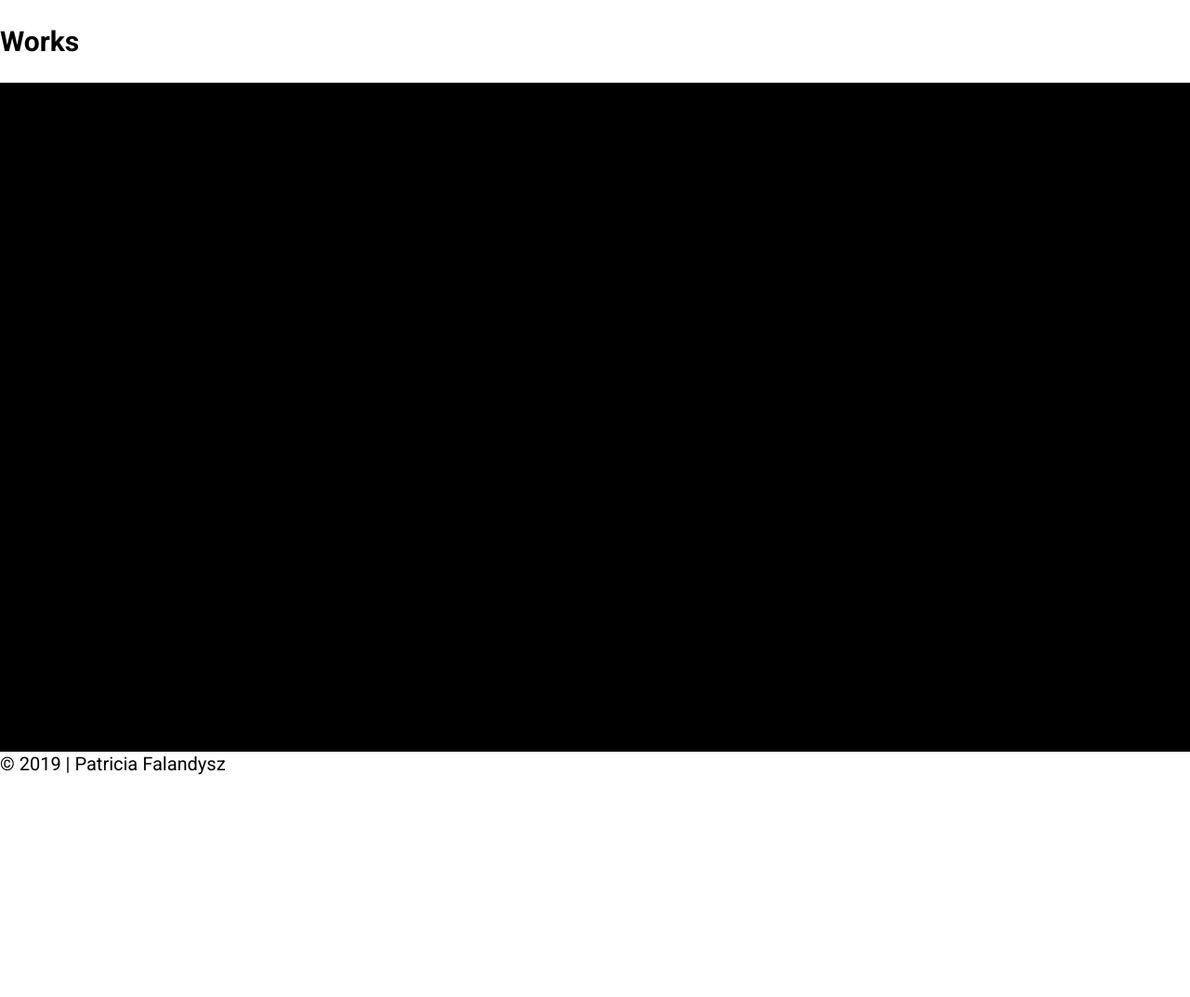
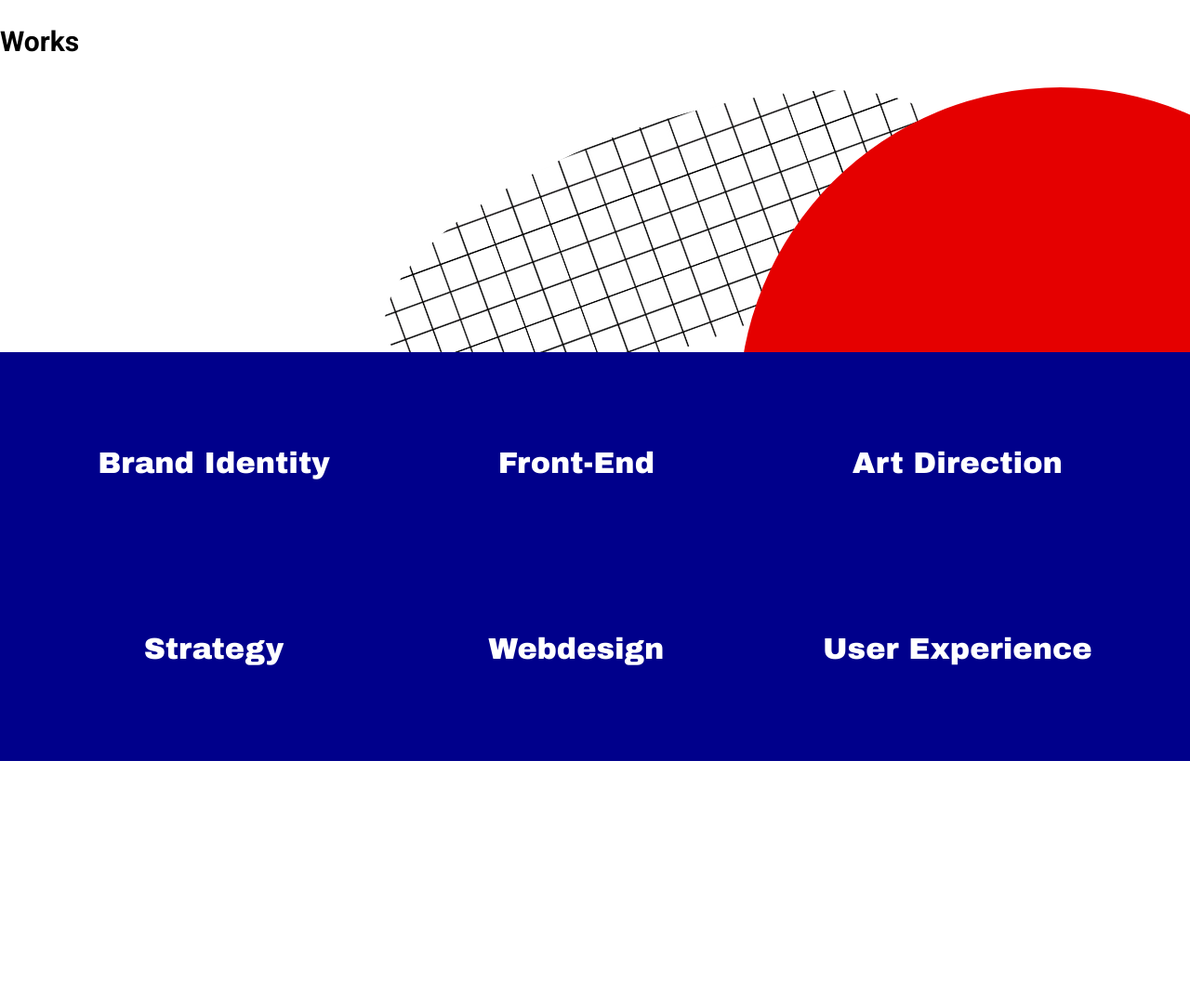
Before and after one commit to patti01/portfolio-project, a Gatsby site: page / in a window 1280 px wide. Shown: the part 920-1993 px from the top of the page at 93% size. Before the commit the page ends 1755 px from the top, so only its background shows below. Built offline with nearby package versions, Linux system fonts and the light colour scheme; Gatsby itself is replaced by a stand-in of ours.

Commit message:
section added with svg and wave

```diff
--- a/src/components/Header.css
+++ b/src/components/Header.css
@@ -69,6 +69,33 @@
     color: #0000CD;
 }
 
+.bouncingLetter {
+    transition: 1s;
+}
+.bouncingLetter:hover {
+    animation: bounceAnimation 0.4s infinite;
+    -webkit-animation: bounceAnimation 0.4s infinite;
+}
+
+
+@keyframes bounceAnimation {
+    0% {
+      -webkit-transform: translateY(0px);
+      transform: translateY(0px);
+    }
+
+    50% {
+      -webkit-transform: translateY(-8px);
+      transform: translateY(-8px);
+    }
+
+    100% {
+      -webkit-transform: translateY(0px);
+      transform: translateY(0px);
+    }
+  }
+
+
 @media (max-width: 640px) {
     .Header {
         padding: 15px 10px;
--- /dev/null
+++ b/src/components/Section.css
@@ -0,0 +1,45 @@
+.SectionSkills {
+    display: grid;
+    grid-template-columns: repeat(3, auto);
+    align-items: center;
+    justify-items: center;
+    padding: 20px 20px;
+    height: 400px;
+    text-align: center;
+    z-index: 4;
+}
+
+.SectionSkills p {
+    color: white;
+    font-family: 'Archivo Black', sans-serif;
+    font-size: 32px;
+    transition: 0.8s;
+    transition-timing-function: ease-in-out;
+}
+
+.SectionSkills p:hover {
+    font-size: 60px;
+    color: white;
+}
+
+#quadri {
+    position: absolute;
+    object-fit: cover;
+    -webkit-clip-path: ellipse(46% 24% at 48% 48%);
+    clip-path: ellipse(46% 24% at 48% 48%);
+    z-index: -2;
+    right: 200px;
+    top: -80px;
+    height: 500px;
+    transform: rotate(-20deg);
+}
+
+@media (max-width: 720px) {
+    .SectionSkills {
+    grid-template-columns: 1fr;
+    padding: 60px 20px;
+    }
+    .SectionSkills p:hover {
+        font-size: 32px;
+    }
+}
--- a/src/components/Section.js
+++ b/src/components/Section.js
@@ -1,27 +1,52 @@
 import React from 'react'
 import styled from 'styled-components'
+import './Section.css'
+import Wave from './Wave';
 
 const SectionGroup = styled.div`
-    background: black;
-    height: 720px;
+    background: white;
+    position: relative;
+    z-index: 5;
+    overflow: hidden;
 `
 
 const SectionTitleGroup = styled.div`
+    z-index: 5;
 `
 
 const SectionTitle = styled.h3`
 `
 
-const SectionText = styled.p`
+const SectionText = styled.div`
+    background: #00008B;
+    z-index: 5;
+`
+
+const WaveBottom = styled.div`
+    transform: rotate(180deg);
 `
 
 const Section = props => (
-    <SectionGroup image ={props.image}>
-        <SectionTitleGroup>
-            <SectionTitle>{props.title}</SectionTitle>
-            <SectionText>{props.text}</SectionText>
-        </SectionTitleGroup>
-    </SectionGroup>
+        <SectionGroup image ={props.image}>
+            <img src={require('../images/quadri.jpeg')} id="quadri" alt="quadri"/>
+            <svg id="circleRed" xmlns="http://www.w3.org/2000/svg" width="500" height="500">
+                <circle fill="#E50000" cx="350.674" cy="351.169" r="346.067"/>
+            </svg>
+            <Wave />
+            <SectionTitleGroup>
+                {/*<SectionTitle>{props.title}</SectionTitle>
+                <SectionText>{props.text}</SectionText>*/}
+                <SectionText className="SectionSkills">
+                <p data-text="Brand Identity">Brand Identity</p>
+                <p data-text="Front-End">Front-End</p>
+                <p data-text="Art Direction">Art Direction</p>
+                <p data-text="Strategy">Strategy</p>
+                <p data-text="Webdesign">Webdesign</p>
+                <p data-text="User Experience">User Experience</p>
+                </SectionText>
+            </SectionTitleGroup>
+            <WaveBottom><Wave /></WaveBottom>
+        </SectionGroup>
 )
 
 export default Section
--- /dev/null
+++ b/src/components/Wave.css
@@ -0,0 +1,23 @@
+#wave {
+    position: relative;
+    bottom: -40px;
+    z-index: 6;
+}
+
+#circleRed {
+    position: absolute;
+    z-index: -1;
+    right: -10px;
+}
+
+@media (max-width: 720px) {
+    #wave {
+        bottom: -20px;
+    }
+
+    #circleRed {
+        width: 700px;
+        height: 700px;
+        right: 50px;
+    }
+}
--- /dev/null
+++ b/src/components/Wave.js
@@ -0,0 +1,21 @@
+import React from 'react'
+import './Wave.css'
+
+
+const Wave = () => (
+    <svg id="wave" xmlns="http://www.w3.org/2000/svg" viewBox="0 0 1440 320">
+        <path fill="#00008b" fill-opacity="1">
+            <animate repeatCount="indefinite" fill="freeze" attributeName="d" dur="10s"
+            values="M0,192L48,192C96,192,192,192,288,202.7C384,213,480,235,576,213.3C672,192,768,128,864,96C960,64,1056,64,1152,69.3C1248,75,1344,85,1392,90.7L1440,96L1440,320L1392,320C1344,320,1248,320,1152,320C1056,320,960,320,864,320C768,320,672,320,576,320C480,320,384,320,288,320C192,320,96,320,48,320L0,320Z;
+
+            M0,192L48,181.3C96,171,192,149,288,128C384,107,480,85,576,80C672,75,768,85,864,85.3C960,85,1056,75,1152,96C1248,117,1344,171,1392,197.3L1440,224L1440,320L1392,320C1344,320,1248,320,1152,320C1056,320,960,320,864,320C768,320,672,320,576,320C480,320,384,320,288,320C192,320,96,320,48,320L0,320Z;
+
+            M0,32L48,64C96,96,192,160,288,208C384,256,480,288,576,282.7C672,277,768,235,864,186.7C960,139,1056,85,1152,80C1248,75,1344,117,1392,138.7L1440,160L1440,320L1392,320C1344,320,1248,320,1152,320C1056,320,960,320,864,320C768,320,672,320,576,320C480,320,384,320,288,320C192,320,96,320,48,320L0,320Z;
+
+            M0,224L48,208C96,192,192,160,288,170.7C384,181,480,235,576,245.3C672,256,768,224,864,202.7C960,181,1056,171,1152,165.3C1248,160,1344,160,1392,160L1440,160L1440,320L1392,320C1344,320,1248,320,1152,320C1056,320,960,320,864,320C768,320,672,320,576,320C480,320,384,320,288,320C192,320,96,320,48,320L0,320Z
+            " />
+        </path>
+    </svg>
+)
+
+export default Wave
--- a/src/components/header.js
+++ b/src/components/header.js
@@ -33,8 +33,8 @@
             <Link to="/"><img src={require('../images/logo-bauhaus-black.png')} width="30"/></Link>
           </div>
           <div className="HeaderNav">
-            <Link to="/works" className="menu-item">Works</Link>
-            <Link to="/playground" className="menu-item">Playground</Link>
+            <Link to="/works" className="menu-item"><div className="bouncingLetter"><span>W</span><span>o</span><span>r</span><span>k</span><span>s</span></div></Link>
+            <Link to="/playground" className="menu-item"><div className="bouncingLetter"><span>P</span><span>l</span><span>a</span><span>y</span><span>g</span><span>r</span><span>o</span><span>u</span><span>n</span><span>d</span></div></Link>
             <Link to="/contact"><button>Contact</button></Link>
           </div>
         </div>
--- a/src/components/seo.js
+++ b/src/components/seo.js
@@ -18,7 +18,6 @@
           siteMetadata {
             title
             description
-            author
           }
         }
       }
```
Also changed, not shown: src/pages/404.css (added, +9 -0 lines), src/pages/404.js (+6 -3 lines), src/images/gatsby-astronaut.png (deleted), src/images/gatsby-icon.png (deleted), src/images/quadri.jpeg (added), src/images/ripped.png (added), 1 other file.
